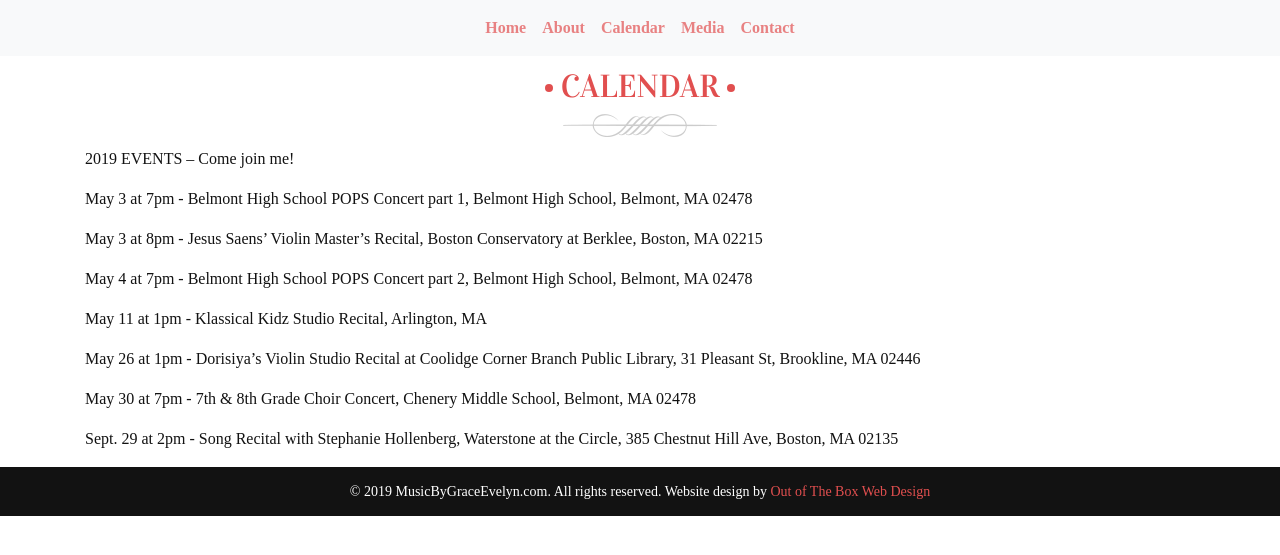
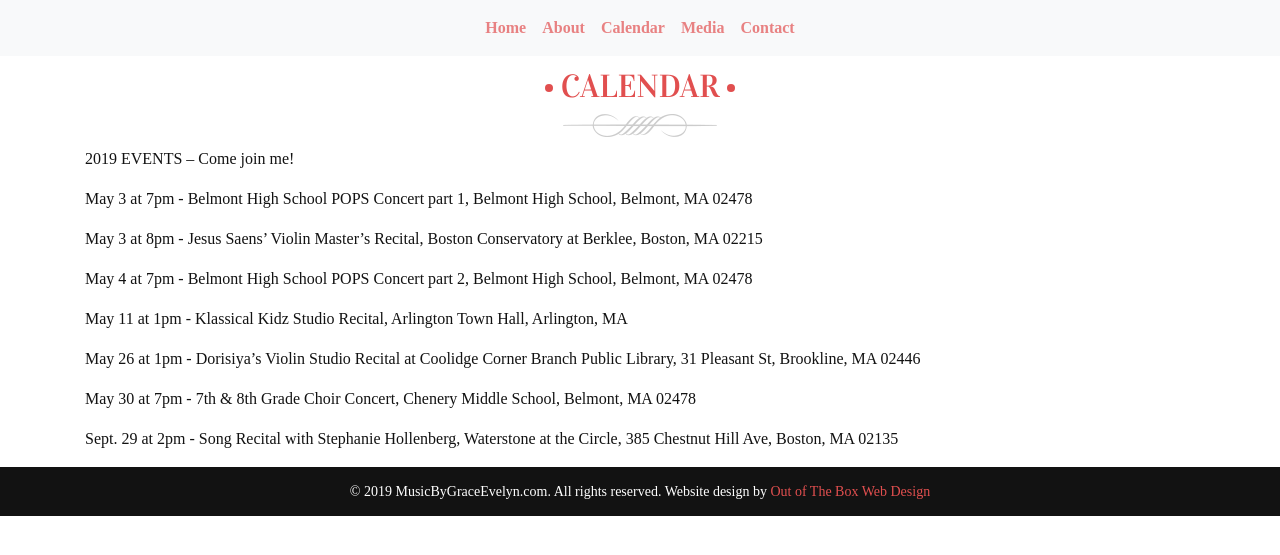
Before and after one commit to musicbygraceevelyn/musicbygraceevelyn.github.io, a Jekyll site: the page built from calendar.md, in a window 1280 px wide. Shown: the top 555 px of the page. Built offline with Jekyll 4.4.1, drawn with Linux system fonts in a browser that asks for light colours; some web fonts are replaced.

Commit message:
calendar update

```diff
--- a/calendar.md
+++ b/calendar.md
@@ -16,7 +16,7 @@ May 3 at 8pm - Jesus Saens' Violin Master's Recital, Boston Conservatory at Berk
 
 May 4 at 7pm - Belmont High School POPS Concert part 2, Belmont High School, Belmont, MA 02478
 
-May 11 at 1pm - Klassical Kidz Studio Recital, Arlington, MA
+May 11 at 1pm - Klassical Kidz Studio Recital, Arlington Town Hall, Arlington, MA
 
 May 26 at 1pm - Dorisiya's Violin Studio Recital at Coolidge Corner Branch Public Library, 31 Pleasant St, Brookline, MA 02446
 
```
